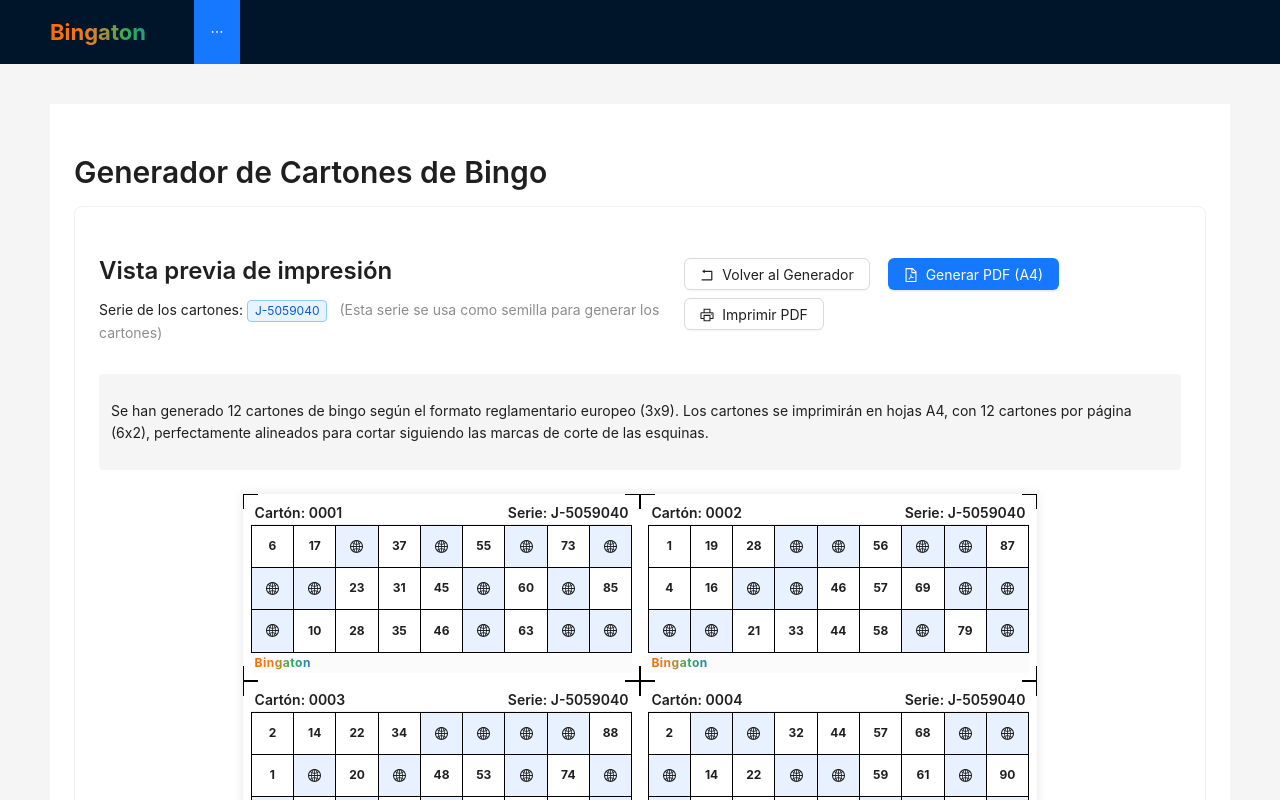
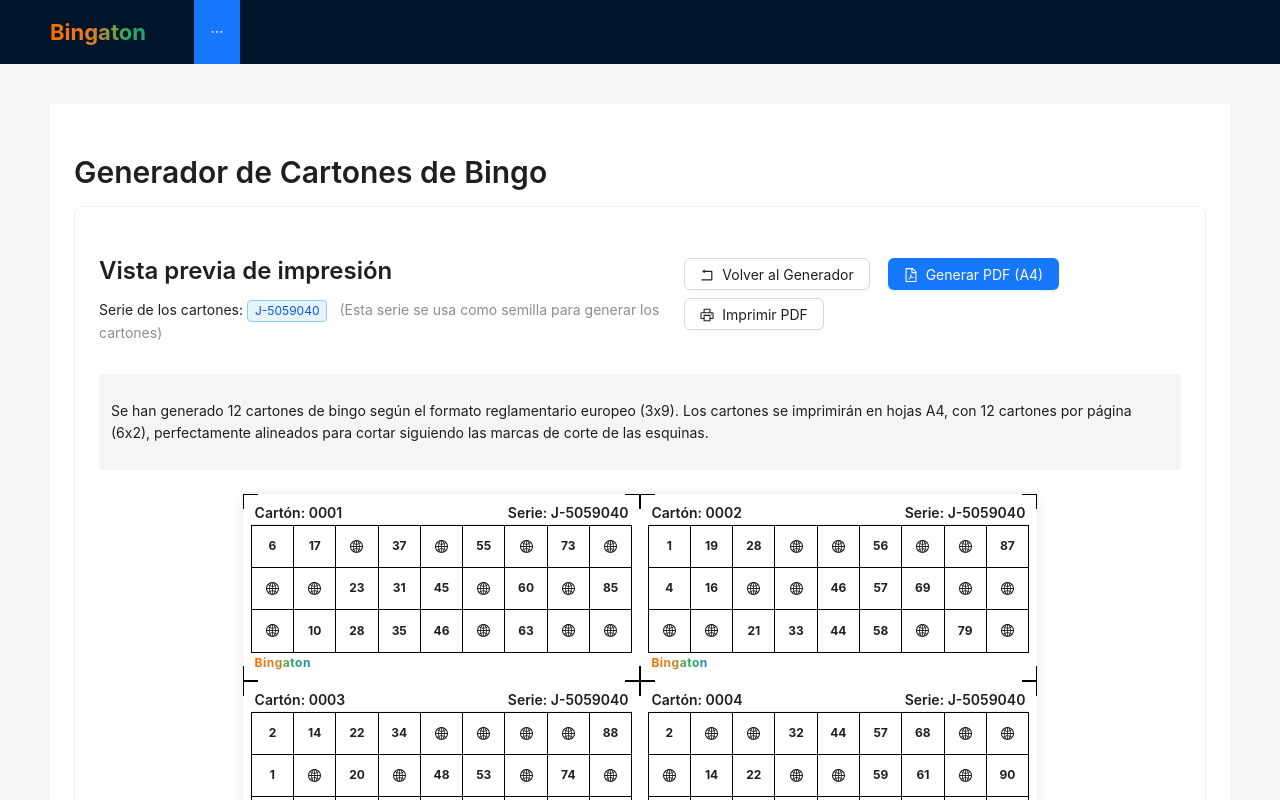
Before and after one commit to adriangn/bingaton, a React (Create React App) app: page / in a window 1280 px wide. Both pictures are taken after a click on the button "Generar Cartones para Imprimir". Shown: the top 800 px of the page. Built offline with nearby package versions, Linux system fonts and the light colour scheme.

Commit message:
Corregir errores de linter y fondo grisáceo en tarjetas de bingo

```diff
--- a/src/components/GameControls/GameControls.js
+++ b/src/components/GameControls/GameControls.js
@@ -1,4 +1,4 @@
-import React, { useState, useEffect } from 'react';
+import React, { useState } from 'react';
 import { Card, Button, InputNumber, Space, Typography, notification, Input, Tooltip } from 'antd';
 import { PrinterOutlined, InfoCircleOutlined, RedoOutlined } from '@ant-design/icons';
 import './GameControls.css';
--- a/src/components/PrintableBingoCard/PrintableBingoCard.css
+++ b/src/components/PrintableBingoCard/PrintableBingoCard.css
@@ -17,7 +17,6 @@
   padding: 2px !important;
   display: flex;
   flex-direction: column;
-  height: calc(100% - 4px);
   overflow: hidden;
   border: none;
   margin: 1.5mm;
@@ -114,7 +113,7 @@
   padding-left: 1mm; /* Pequeño padding para no quedar pegado al borde */
   margin-left: 0;
   text-align: left;
-  background-color: #FBFBFB; /* Fondo ligeramente gris para mejorar contraste */
+  background-color: white; /* Cambiado de #FBFBFB a blanco */
   border-radius: 2px; /* Borde redondeado para mejor apariencia */
   color: #1677FF;
 }
@@ -183,7 +182,7 @@
 
 /* Estilo para las casillas sin número (con globo) */
 .empty-cell {
-  background-color: rgba(22, 119, 255, 0.1); /* Color de acento con opacidad baja */
+  background-color: rgba(255, 255, 255, 0.9); /* Cambiado a blanco con ligera transparencia en lugar de color azulado */
 }
 
 /* Media query para impresión */
```
